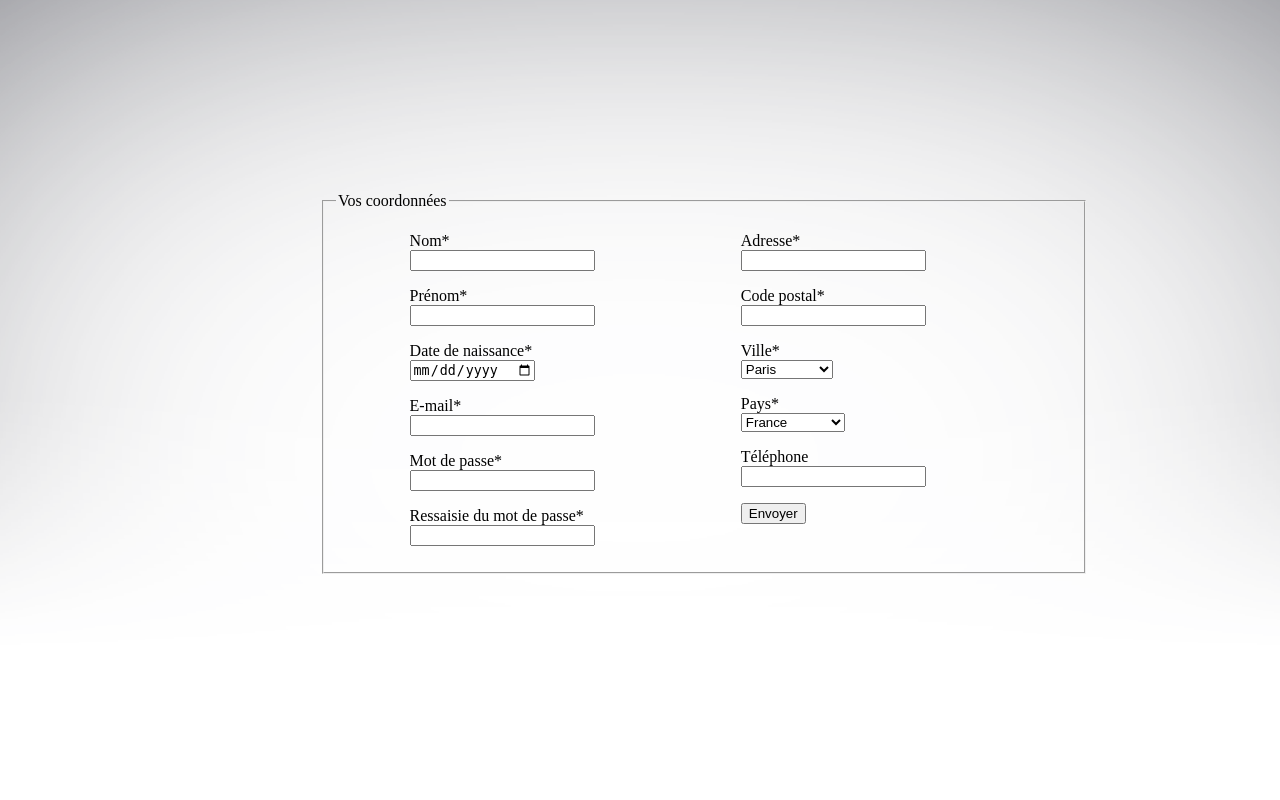
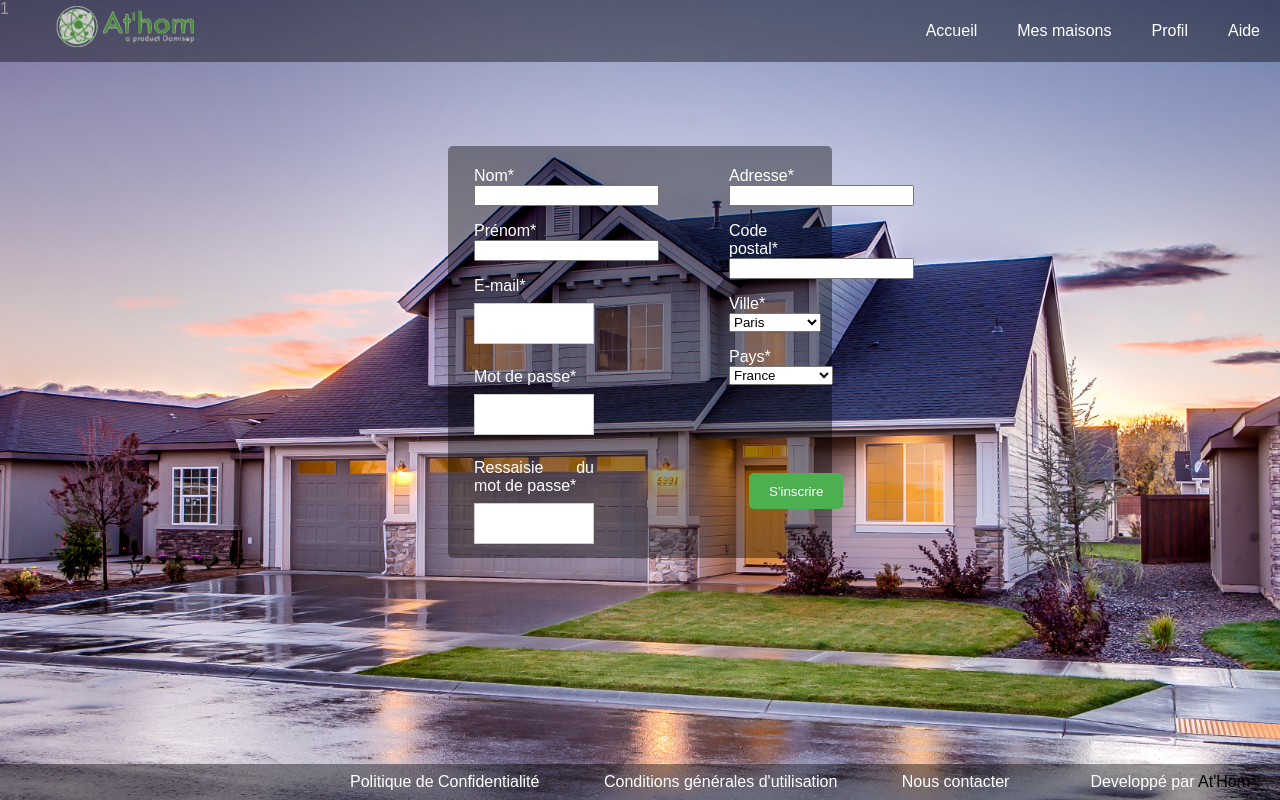
Before and after one commit to Digums/SiteInternet, a PHP site: page /SiteInternet/Vue/inscription.php in a window 1280 px wide. Run offline with PHP 8.4, Linux system fonts and the light colour scheme.

Commit message:
MAJ accueil(s)

```diff
--- a/Vue/inscription.php
+++ b/Vue/inscription.php
@@ -1,29 +1,36 @@
-<!DOCTYPE html>
+<?php
+session_start();
+
+if (!isset($_SESSION['verif'])) {
+        $_SESSION['verif'] = 1;
+        echo $_SESSION['verif'];
+ }
+
+ ?>
+<!DOCTYPE HTML>
 <html>
 <head>
     <meta charset="UTF-8">
-    <link rel='stylesheet' href="Quentin/styles/index_main.css">
-    <link rel='stylesheet' href="CSS/inscription.css">
-    <title>Inscription</title>
+        <link rel="icon" type="image/png" href="../Autre/images/floticon.png">
+        <link rel="shortcut icon" type="image/x-icon" href="../Autre/images/floticon.ico" >
+        <link rel='stylesheet' href="CSS/style.css">
+        <title>Accueil</title>
 </head>
-<body>
 
-
-
-
-<form method="post" action="../Modele/TraitementInscription.php">
-
-    <div id="formulaire">
-        <fieldset>
-            <legend>Vos coordonnées</legend>
+<body id="bodyaccueil">
+    <header>
+    <?php
+    require ("Header.php");
+    ?>
+    </header>
+    <div id="animaccueil">
+            <div id="cadreinscription">
                 <div id="gauche">
                         <p><label>Nom*</label></br>
                                 <input type="text" name="nom" placeholder="" required></p>
 
                         <p> <label>Prénom*</label>
                                 </br><input type="text" name="prenom" placeholder="" required></p>
-                <p><label>Date de naissance*</label>
-                    </br><input type="date" name="date" placeholder="jj/mm/aa" required></p>
                         <p><label>E-mail*</label>
                                 </br><input type="email" name="email" placeholder="" required></p>
                         <p><label>Mot de passe*</label>
@@ -58,16 +65,14 @@
                                         <option value="japon">Japon</option>
                                     </select>
                             </p>
-                <p><label>Téléphone</label></br><input type="tel" name="tel" placeholder=""></p>
-
-                <input type="submit" value="Envoyer" />
-
+                        <button type="submit" id="buttoninscrire">S'inscrire</button>
                     </div>
-        </fieldset>
             </div>
-
-</form>
-
-
+    </div>
+    <footer>
+        <?php
+        require ("footer.html");
+        ?>
+    </footer>
 </body>
 </html>
```
Lines whose indentation alone changed are shown as unchanged.
